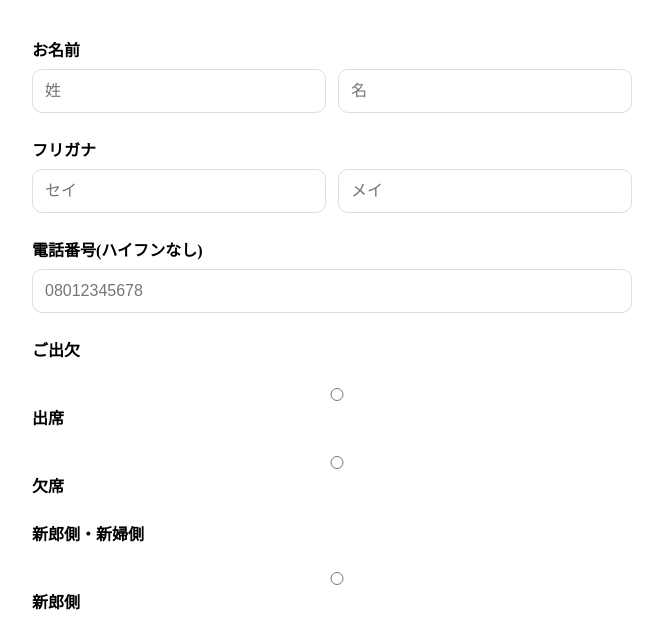
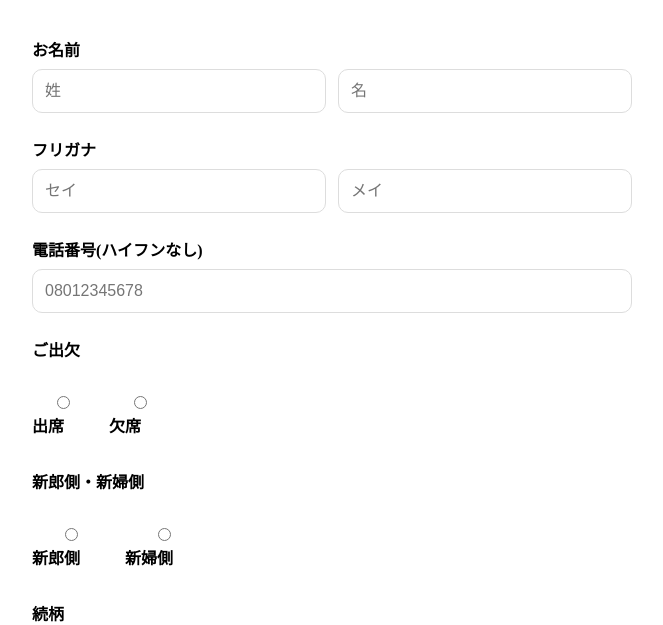
Before and after one commit to MarieNagae/WeddingInvite, a plain HTML site: page rsvp.html in a window 1280 px wide. Shown: the part 175-800 px from the top of the page, without its empty margins (308-971 px from the left). Drawn offline with Linux system fonts and the light colour scheme.

Commit message:
add rsvp

```diff
--- a/css/rsvp.css
+++ b/css/rsvp.css
@@ -48,6 +48,25 @@ select{
     width: auto;
 }
 
+.radio-group {
+    display: flex;
+    gap: 24px;
+    margin-top: 8px;
+}
+
+.radio {
+    display: flex;
+    align-items: center;
+    gap: 6px;
+    cursor: pointer;
+}
+
+.radio input {
+    width: auto;
+    margin: 0;
+}
+
+
 button{
     width:100%;
     margin-top: 40px;
--- a/rsvp.html
+++ b/rsvp.html
@@ -40,15 +40,15 @@
 
                 <label>ご出欠</label>
                 <div class="radio-group">
-                    <label><input type="radio" name="attendance">出席</label>
-                    <label><input type="radio" name="attendance">欠席</label>
+                    <label><input type="radio" name="attendance" value="attend">出席</label>
+                    <label><input type="radio" name="attendance" value="absent">欠席</label>
                 </div>
 
 
                 <label>新郎側・新婦側</label>
                 <div class="radio-group">
-                    <label><input type="radio" name="side">新郎側</label>
-                    <label><input type="radio" name="side">新婦側</label>
+                    <label><input type="radio" name="side" value="groom">新郎側</label>
+                    <label><input type="radio" name="side" value="bride">新婦側</label>
                 </div>
 
                 <label>続柄</label>
```
